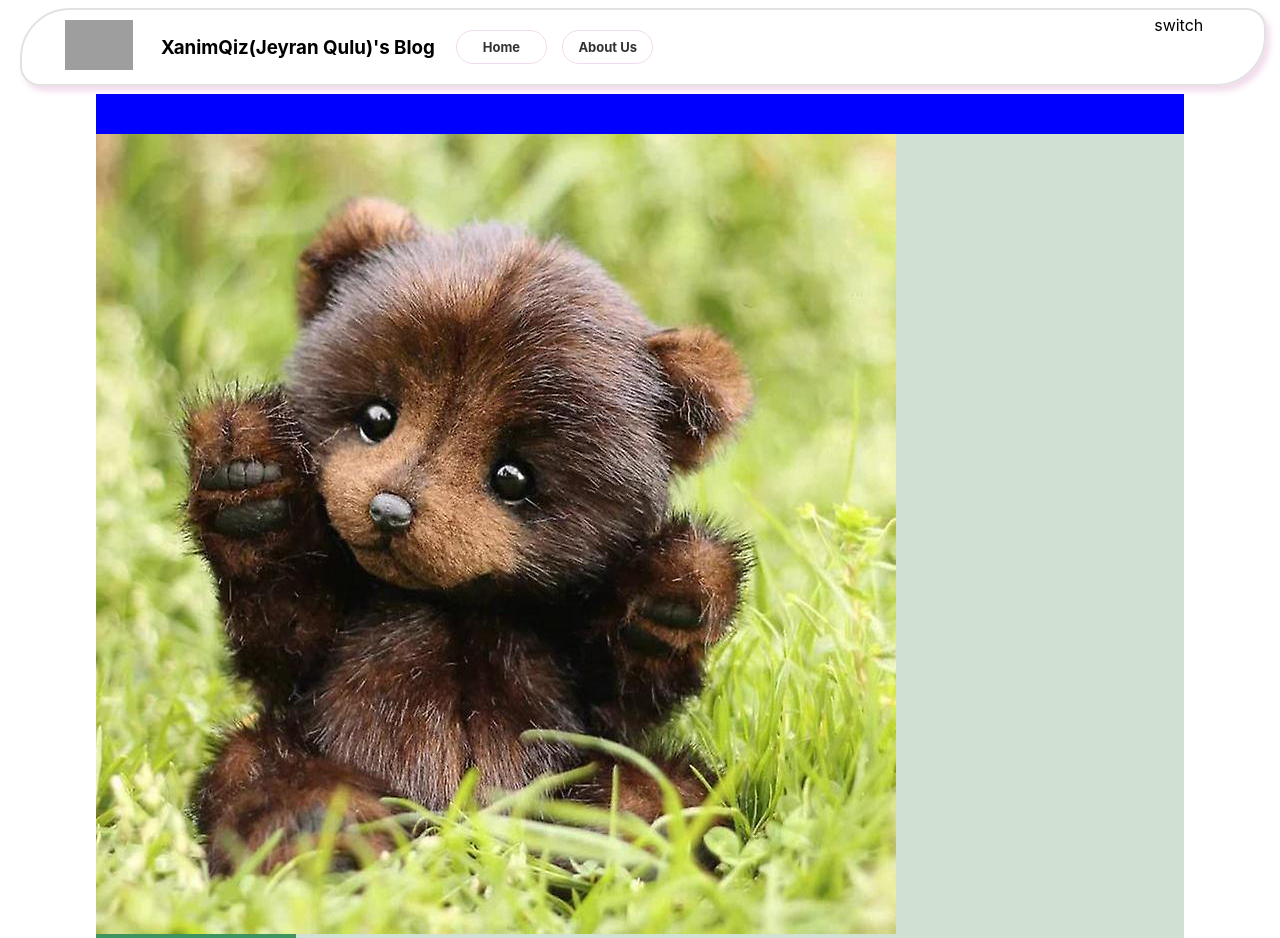
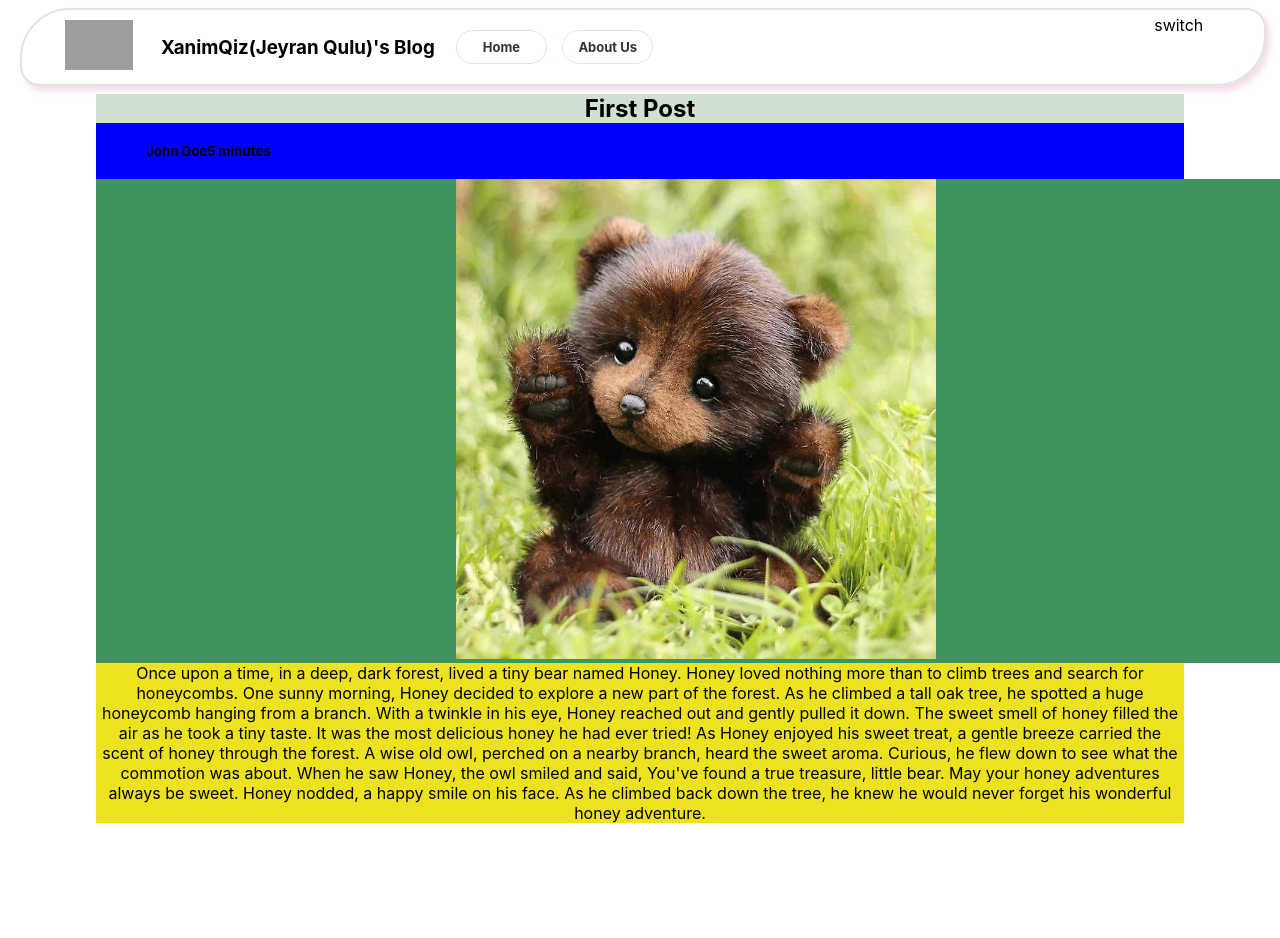
Before and after one commit to zahraRostami1999/blog-app, a React (Create React App) app: page /Post/1 in a window 1280 px wide. After the commit the page ends 823 px from the top, so only its background shows below. Built offline with nearby package versions, Linux system fonts and the light colour scheme; no server answers; data requests are answered from the project's data file; grey boxes are pictures that could not be loaded.

Commit message:
edit post's image width in PostPage component

```diff
--- a/src/pages/postPage/postPage.module.css
+++ b/src/pages/postPage/postPage.module.css
@@ -16,8 +16,13 @@
 }
 
 .postImg{
-    width: 200px;
+
+    width: 1200px;
     background-color: rgb(62, 148, 92);
+}
+
+.postImg img{
+    width: 40%;
 }
 
 .postContent{
```
